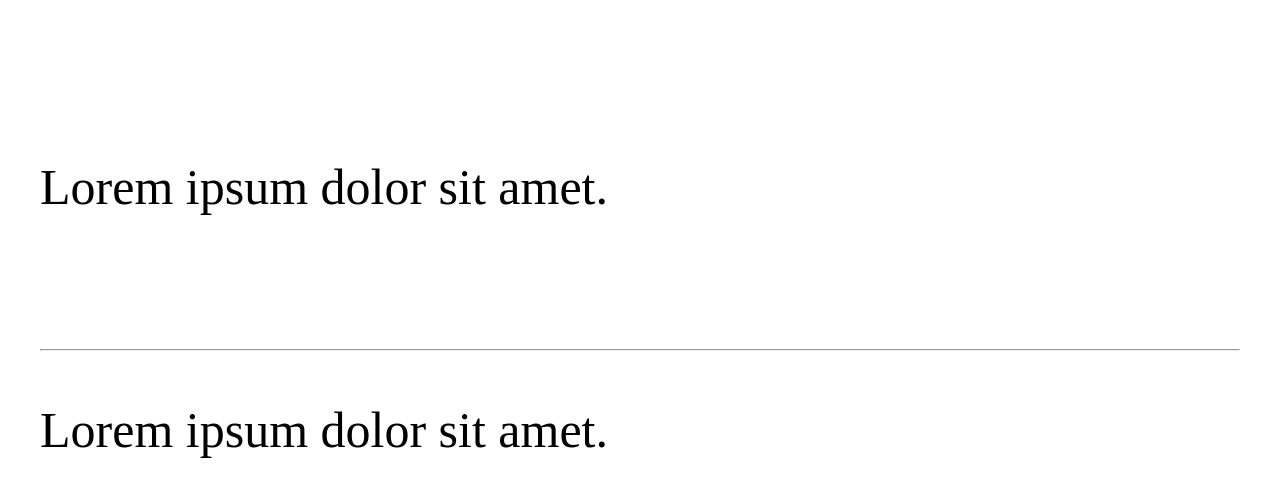
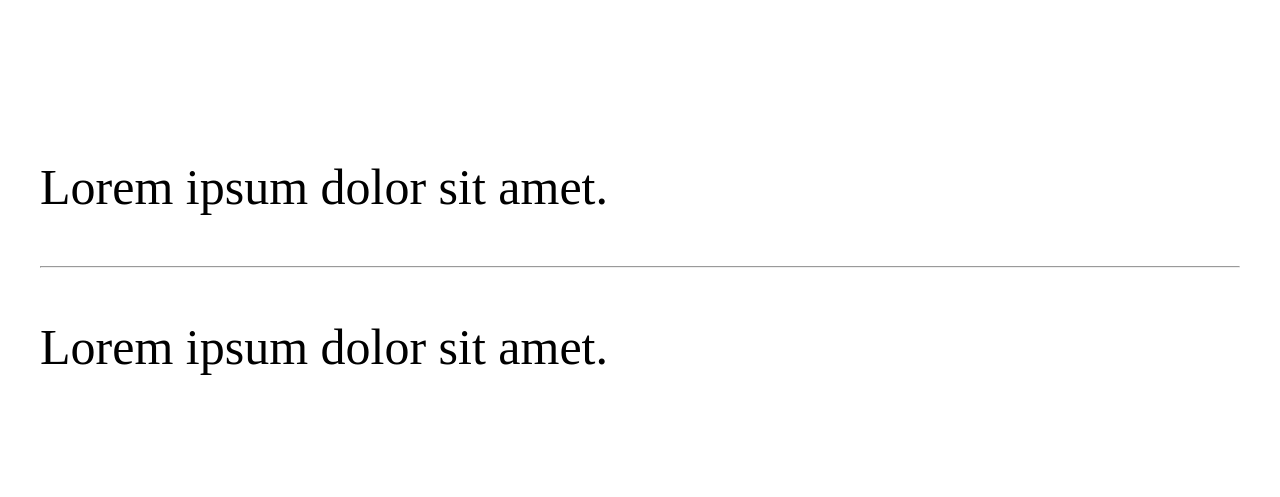
Before and after one commit to ofjurandi/siticon, a PHP site: page /example/index.php in a window 1280 px wide. Shown: the top 497 px of the page. Run offline with PHP 8.4, Linux system fonts and the light colour scheme; some libraries are stand-ins or nearby versions.

Commit message:
Update 1.6

```diff
--- a/example/index.php
+++ b/example/index.php
@@ -21,9 +21,8 @@
 <div class="hero">
     <i class="bi bi-facebook" style="color: blue;"></i>
     <p><i class="bi bi-facebook" style="color: coral;"></i> Lorem ipsum dolor sit amet.</p>
-    <br>
     <hr>
-    <p><i class="bi bi-dribbble style="color: red;"></i> Lorem ipsum dolor sit amet.</p>
+    <p><i class="bi bi-dribbble" style="color: red;"></i> Lorem ipsum dolor sit amet.</p>
 </div>
 
 </body>
```
